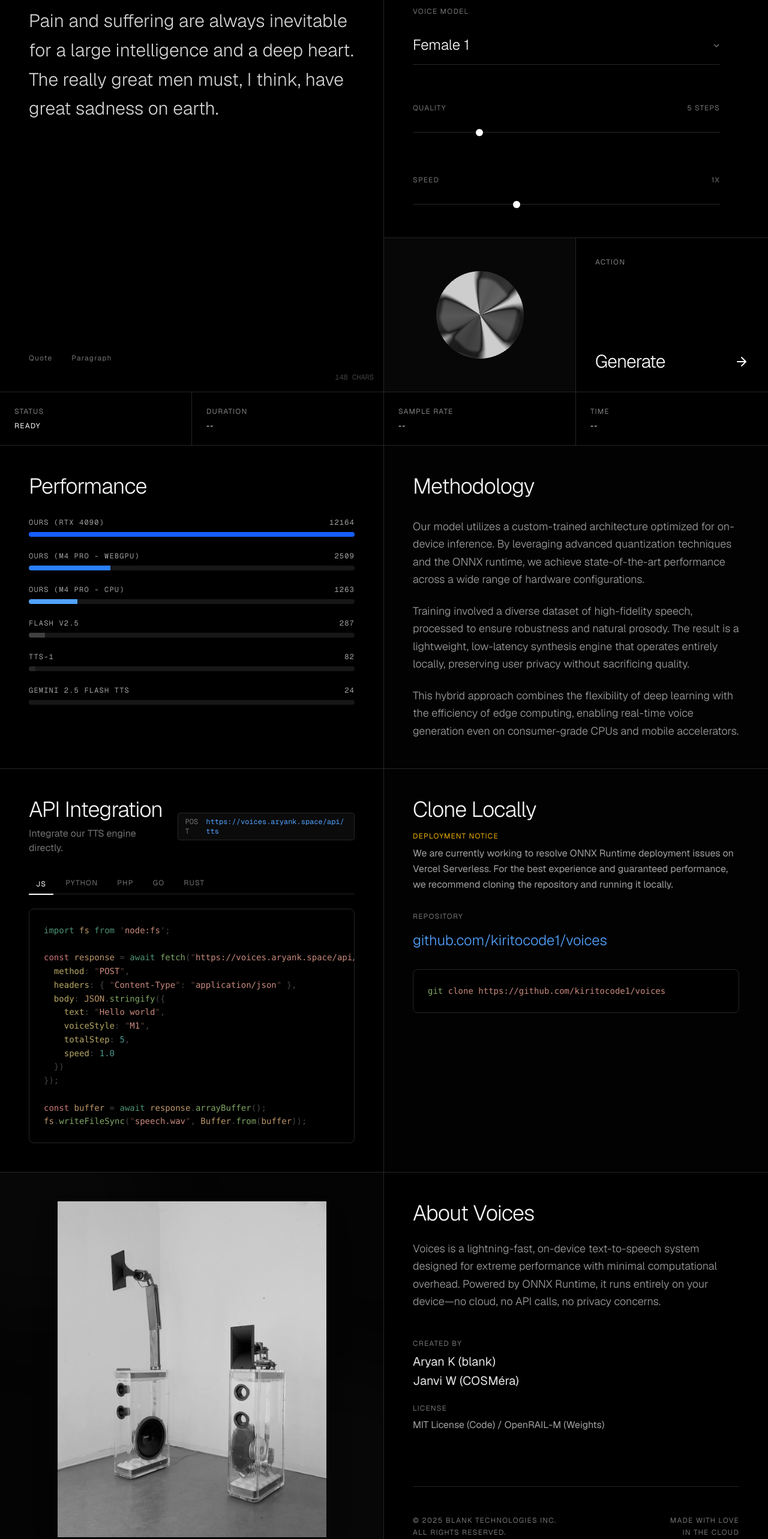
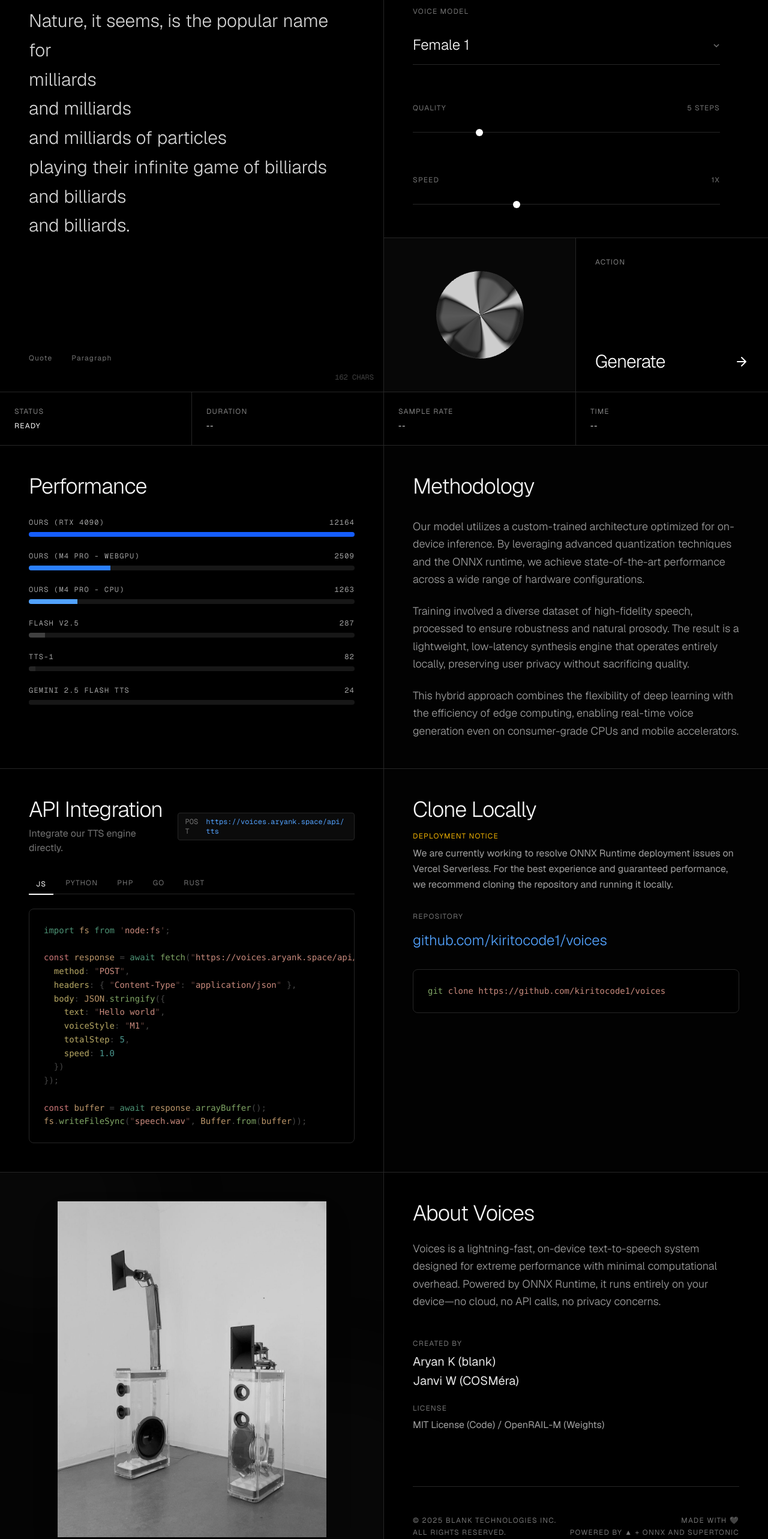
Before and after one commit to kiritocode1/voices, a Next.js app: page / in a window 1280 px wide. Shown: the part 234-2800 px from the top of the page at 60% size. Built offline with nearby package versions, Linux system fonts and the light colour scheme.

Commit message:
Commit tree

```diff
--- a/app/page.tsx
+++ b/app/page.tsx
@@ -16,7 +16,13 @@ interface GenerationStats {
 // Monochromatic Orb Colors for Dark Theme
 const ORB_COLORS: [string, string] = ["#E5E5E5", "#525252"];
 
-const QUOTE_TEXT = "Pain and suffering are always inevitable for a large intelligence and a deep heart. The really great men must, I think, have great sadness on earth.";
+const QUOTE_TEXT = `Nature, it seems, is the popular name for
+milliards
+and milliards
+and milliards of particles
+playing their infinite game of billiards
+and billiards
+and billiards.`;
 
 const PARAGRAPH_TEXT =
 	"A man who lies to himself, and believes his own lies becomes unable to recognize truth, either in himself or in anyone else, and he ends up losing respect for himself and for others. When he has no respect for anyone, he can no longer love, and, in order to divert himself, having no love in him, he yields to his impulses, indulges in the lowest forms of pleasure, and behaves in the end like an animal. And it all comes from lying - lying to others and to yourself.";
@@ -678,8 +684,8 @@ export default function Home() {
 							<p className="mt-1">All rights reserved.</p>
 						</div>
 						<div className="text-right">
-							<p>Made with Love</p>
-							<p className="mt-1">in The Cloud</p>
+							<p>Made with 🖤</p>
+							<p className="mt-1">Powered by ▲ + ONNX  and  SuperTonic</p>
 						</div>
 					</div>
 				</div>
```
